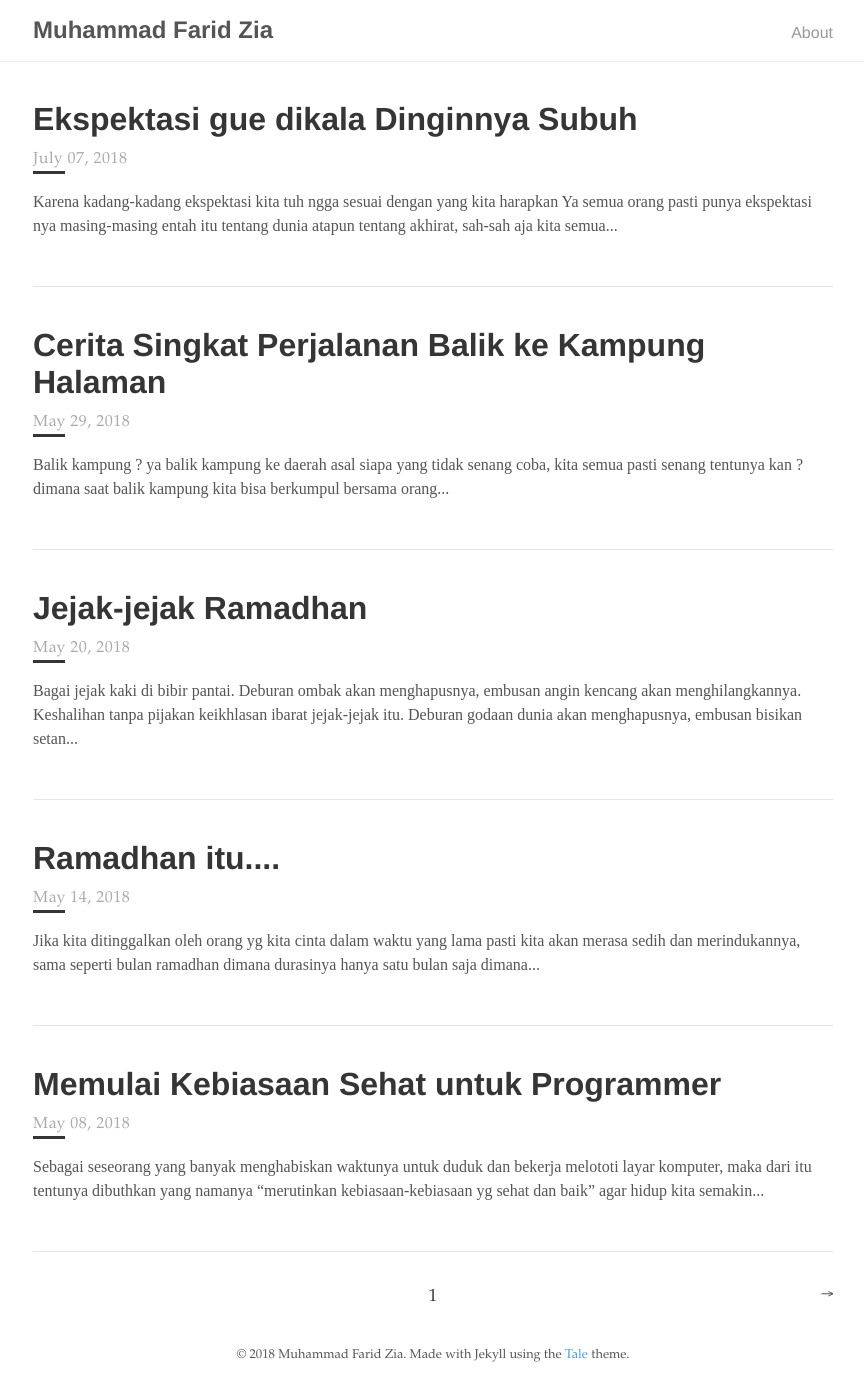
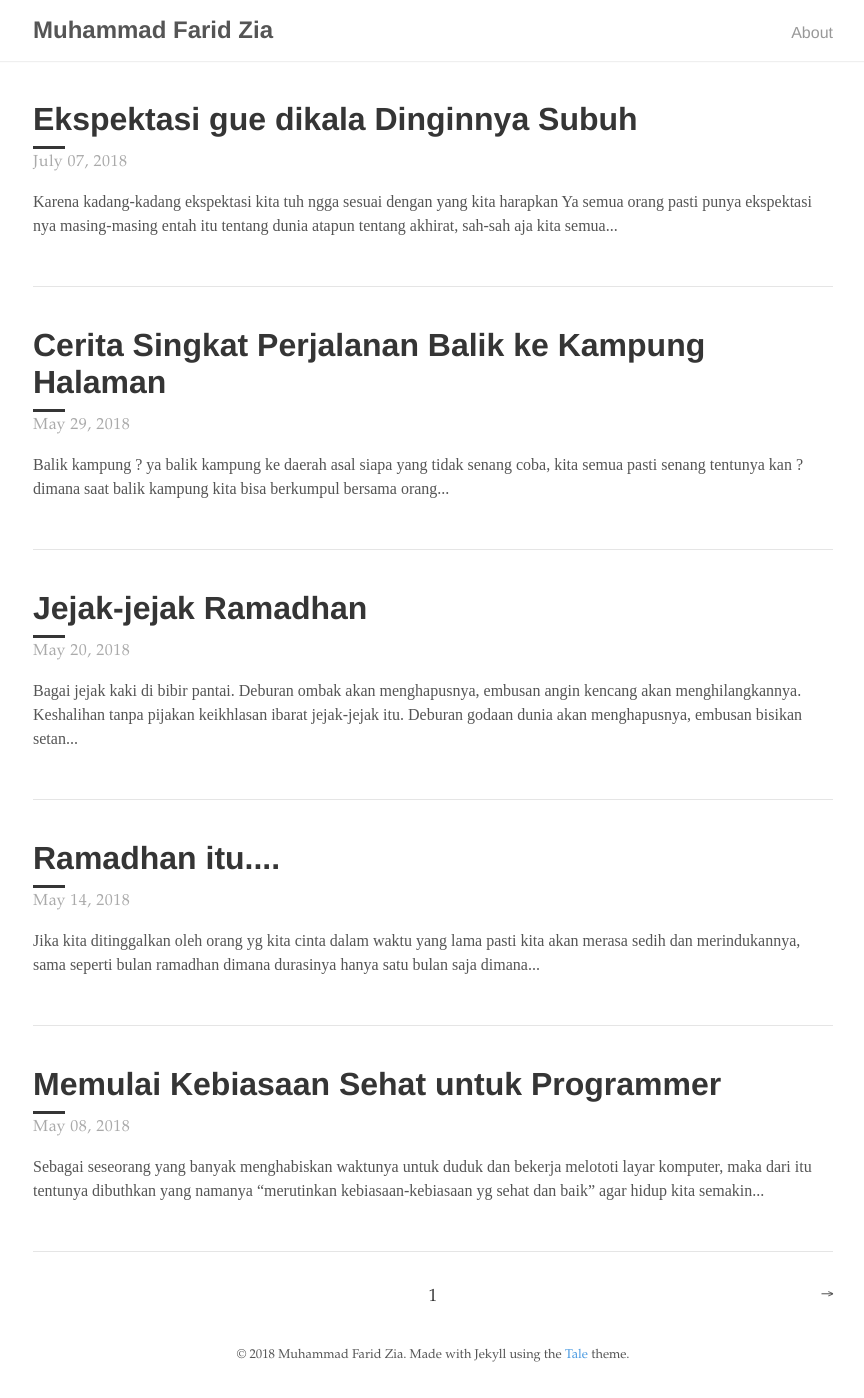
Before and after one commit to mfaridzia/mfaridzia.github.io, a Jekyll site: the page built from index.html, in a window 1280 px wide. Shown: the whole page, without its empty margins (207-1071 px from the left). Built offline with Jekyll 4.4.1, drawn with Linux system fonts in a browser that asks for light colours; the list of posts is cut into pages by our own code.

Commit message:
Update home.html

```diff
--- a/_layouts/home.html
+++ b/_layouts/home.html
@@ -7,8 +7,9 @@ layout: default
     <a href="{{ post.url | prepend: site.baseurl }}" class="catalogue-item">
       <div>
         <h1 class="catalogue-title">{{ post.title }}</h1>
-        <time datetime="{{ post.date }}" class="catalogue-time">{{ post.date | date: "%B %d, %Y" }}</time>
         <div class="catalogue-line"></div>
+
+         <time datetime="{{ post.date }}" class="catalogue-time">{{ post.date | date: "%B %d, %Y" }}</time>
 
         <p>
           {{ post.content | strip_html | truncatewords: 30 }}
```
